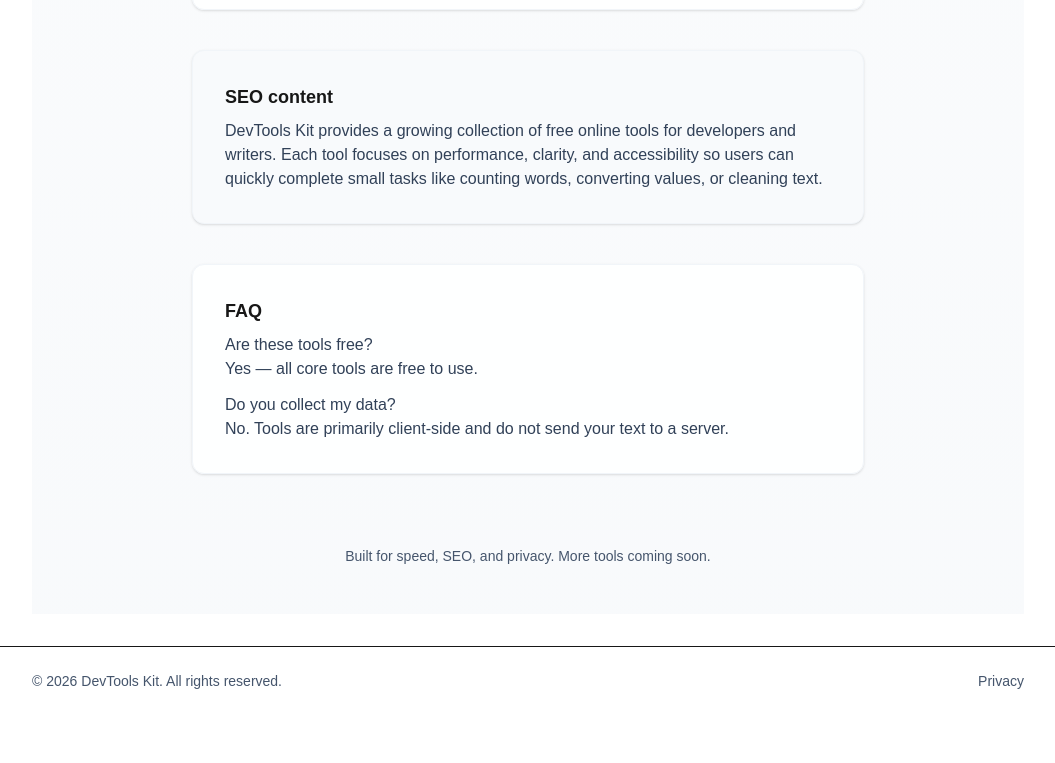
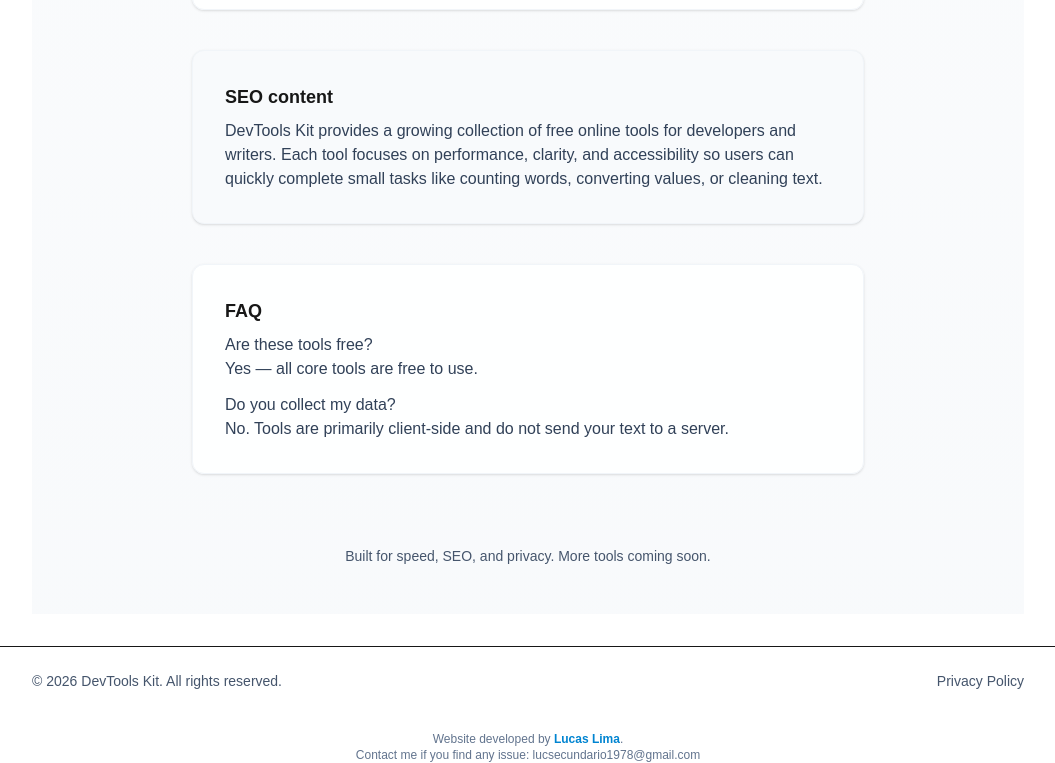
Before and after one commit to LucasFerreiraDeLima/devtoolskit, a Next.js app: page / in a window 1280 px wide. Shown: the part 3373-4136 px from the top of the page, without its empty margins (112-1167 px from the left). Before the commit the page ends 4088 px from the top, so only its background shows below. Built offline with nearby package versions, Linux system fonts and the light colour scheme.

Commit message:
Ajustes banner inferior

```diff
--- a/src/app/layout.tsx
+++ b/src/app/layout.tsx
@@ -138,12 +138,16 @@
                   <div>&copy; {new Date().getFullYear()} DevTools Kit. All rights reserved.</div>
                 <div>
                   <Link href="/privacy" className="hover:underline" tabIndex={0} aria-label="Privacy Policy">
-                    Privacy
+                    Privacy Policy
                   </Link>
                 </div>
               </div>
             </div>
           </footer>
+              <div className="mt-4 text-center text-xs text-slate-500 dark:text-slate-400">
+                Website developed by <a href="https://www.linkedin.com/in/lucas-lima-2b929119a" target="_blank" rel="noopener noreferrer" className="text-sky-600 hover:underline font-semibold">Lucas Lima</a>.<br />
+                Contact me if you find any issue: <a href="mailto:lucsecundario1978@gmail.com" className="hover:underline">lucsecundario1978@gmail.com</a>
+              </div>
         </div>
       </body>
     </html>
```
